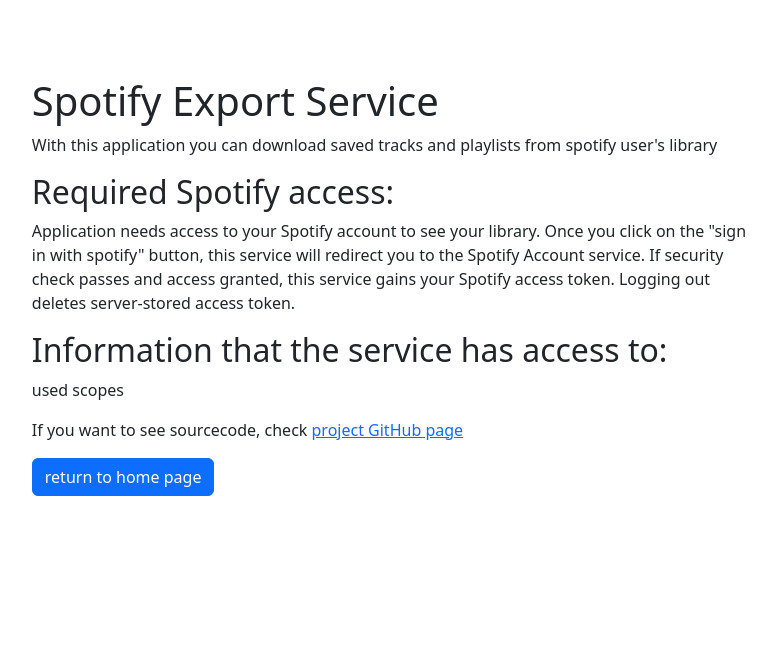
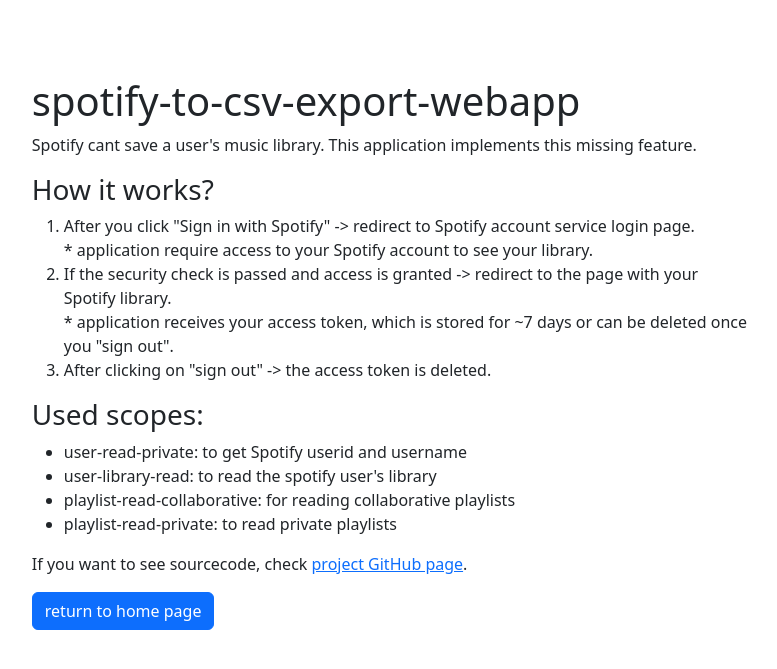
Before and after one commit to egliorn/spotify-csv-export-webapp, a Flask app: page /info in a window 1280 px wide. Shown: the top 669 px of the page, without its empty margins (249-1026 px from the left). Run offline with Flask 2, Linux system fonts and the light colour scheme; parts of the project's set-up code (start-up, migrations or seed data) failed here and were passed over.

Commit message:
Update info.html

```diff
--- a/application/templates/info.html
+++ b/application/templates/info.html
@@ -3,16 +3,41 @@
 {% block main %}
     <main>
         <section class="container-fluid enable-rounded">
-            <h1>Spotify Export Service</h1>
-            <p>With this application you can download saved tracks and playlists from spotify user's library</p>
-            <h2>Required Spotify access:</h2>
-            <p>Application needs access to your Spotify account to see your library.
-            Once you click on the "sign in with spotify" button, this service will redirect you to the Spotify Account
-            service. If security check passes and access granted, this service gains your Spotify access token.
-            Logging out deletes server-stored access token.</p>
-            <h2>Information that the service has access to:</h2>
-            <p>used scopes</p>
-            <p>If you want to see sourcecode, check <a href="#">project GitHub page</a></p>
+            <h1>spotify-to-csv-export-webapp</h1>
+            <p>Spotify cant save a user's music library. This application implements this missing feature.</p>
+
+            <h3>How it works?</h3>
+            <ol>
+                <li>
+                    After you click "Sign in with Spotify" -> redirect to Spotify account service login page.<br>
+                    * application require access to your Spotify account to see your library.
+                </li>
+                <li>
+                    If the security check is passed and access is granted -> redirect to the page with your Spotify library.<br>
+                    * application receives your access token, which is stored for ~7 days or can be deleted once you "sign out".
+                </li>
+                <li>
+                    After clicking on "sign out" -> the access token is deleted.
+                </li>
+            </ol>
+
+            <h3>Used scopes:</h3>
+            <ul>
+                <li>
+                    user-read-private: to get Spotify userid and username
+                </li>
+                <li>
+                    user-library-read: to read the spotify user's library
+                </li>
+                <li>
+                    playlist-read-collaborative: for reading collaborative playlists
+                </li>
+                <li>
+                    playlist-read-private: to read private playlists
+                </li>
+            </ul>
+
+            <p>If you want to see sourcecode, check <a href="https://github.com/egliorn/spotify-to-csv-export-webapp">project GitHub page</a>.</p>
             <a class="btn btn-primary" href="{{ url_for('home') }}" role="button">return to home page</a>
         </section>
     </main>
```
